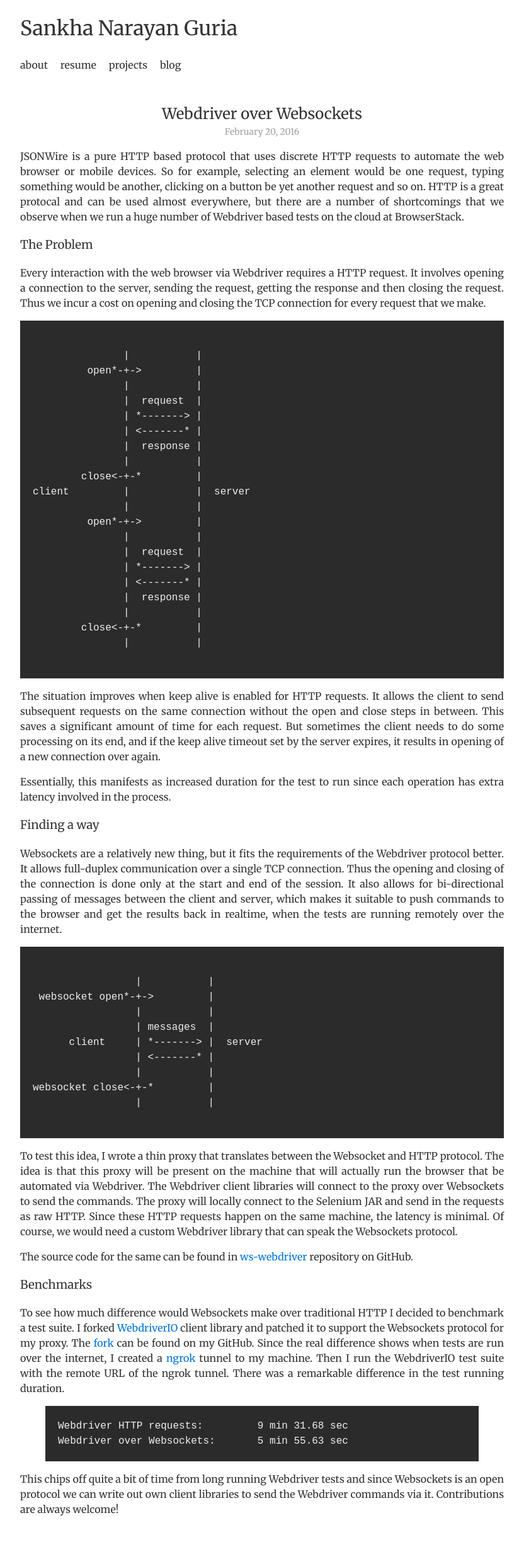
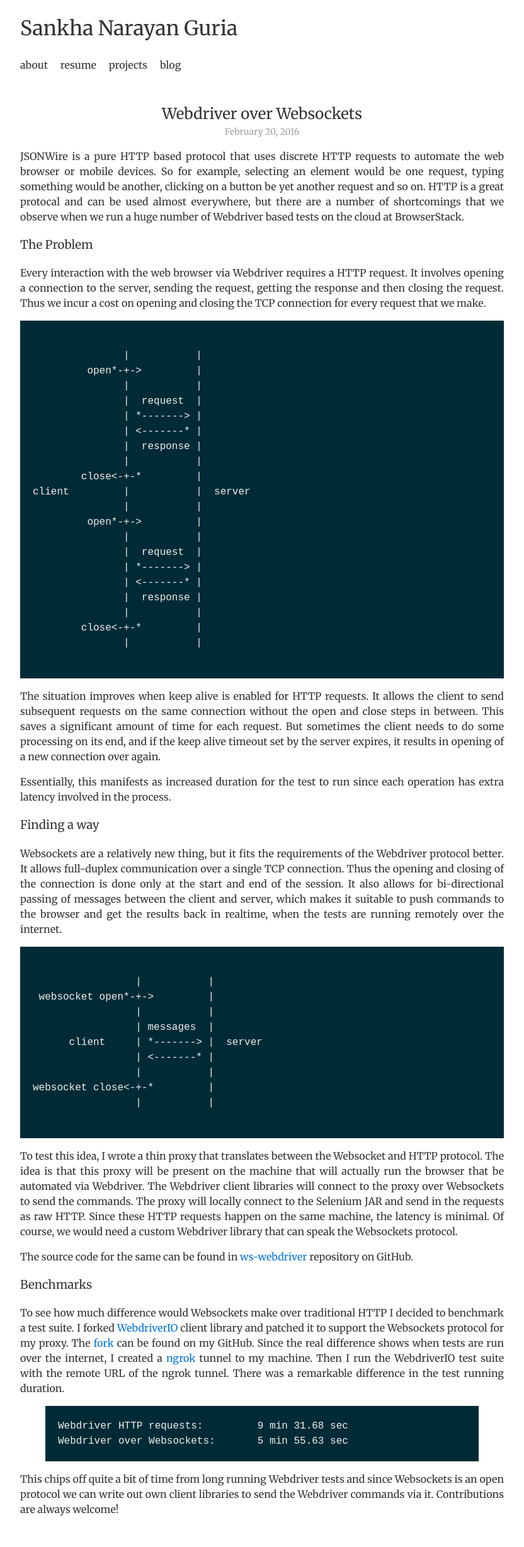
Before and after one commit to ngsankha/ngsankha.github.io, a Jekyll site: the page built from _posts/2016-02-20-webdriver-over-websockets.md, in a window 1280 px wide. Shown: the whole page at 63% size, without its empty margins (224-1056 px from the left). Built offline with Jekyll 4.4.1, drawn with Linux system fonts in a browser that asks for light colours.

Commit message:
update background colour

```diff
--- a/_sass/_base.scss
+++ b/_sass/_base.scss
@@ -55,7 +55,7 @@ td {
 pre {
     padding: 1.25rem;
     overflow-x: auto;
-    background-color: #2b2b2b;
+    background-color: #002b36;
     color: #eee;
 }
 code {
```
